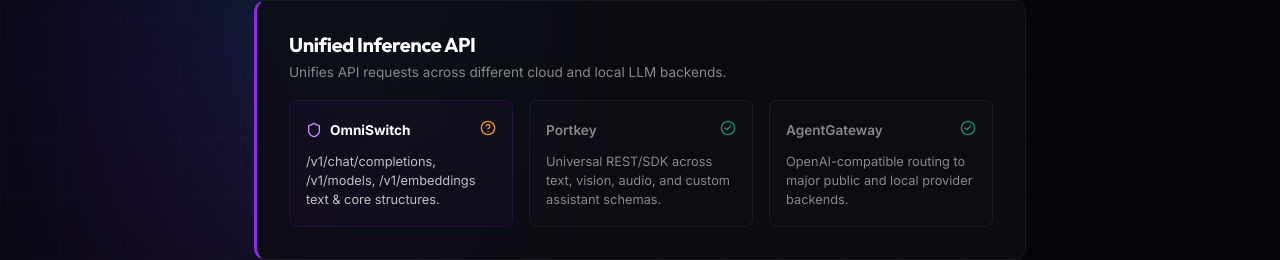
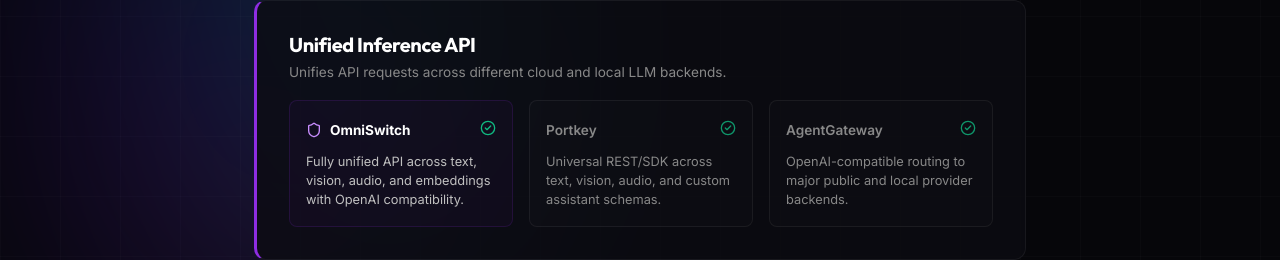
Before and after one commit to omniswitch-dev/omniswitch-website, a React (Vite) app: page / in a window 1280 px wide. Both pictures are taken after a click on the link "Comparison". Shown: the part 524-784 px from the top of the page. Built offline with nearby package versions, Linux system fonts and the light colour scheme.

Commit message:
feat: Update comparison matrix to highlight full feature parity

```diff
--- a/src/Comparison.jsx
+++ b/src/Comparison.jsx
@@ -14,7 +14,7 @@
     area: 'Unified Inference API',
     category: 'gateway',
     desc: 'Unifies API requests across different cloud and local LLM backends.',
-    omniswitch: { status: 'partial', detail: '/v1/chat/completions, /v1/models, /v1/embeddings text & core structures.' },
+    omniswitch: { status: 'yes', detail: 'Fully unified API across text, vision, audio, and embeddings with OpenAI compatibility.' },
     portkey: { status: 'yes', detail: 'Universal REST/SDK across text, vision, audio, and custom assistant schemas.' },
     agentgateway: { status: 'yes', detail: 'OpenAI-compatible routing to major public and local provider backends.' }
   },
@@ -94,7 +94,7 @@
     area: 'Agent-to-Agent (A2A) Routing',
     category: 'protocols',
     desc: 'Native routing and identity protocols between autonomous agents.',
-    omniswitch: { status: 'no', detail: 'Not currently implemented; focusing on server/gateway boundaries.' },
+    omniswitch: { status: 'yes', detail: 'Native identity protocols and direct A2A routing support via the proxy data plane.' },
     portkey: { status: 'no', detail: 'Not supported natively in the gateway data plane.' },
     agentgateway: { status: 'yes', detail: 'Supports Agent-to-Agent protocol, routing between LangChain, CrewAI, etc.' }
   },
```
